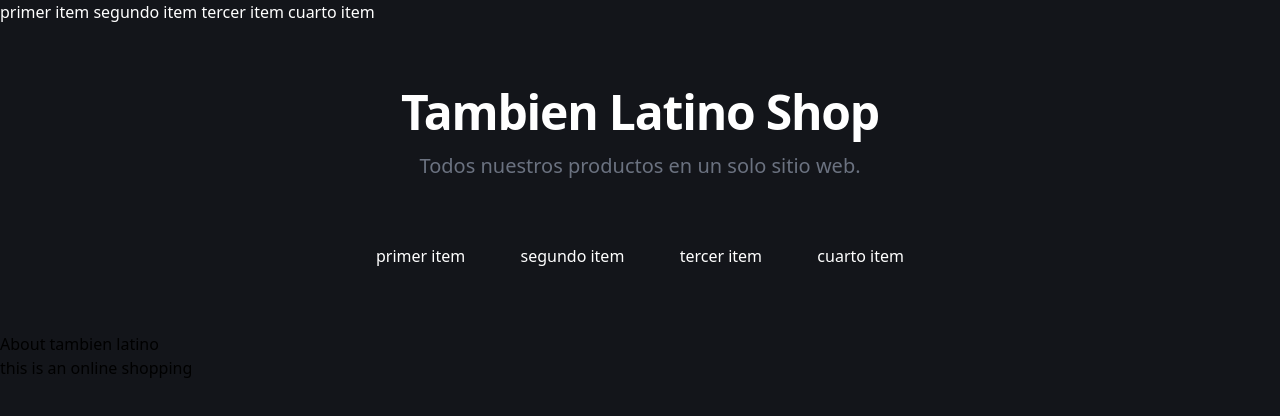
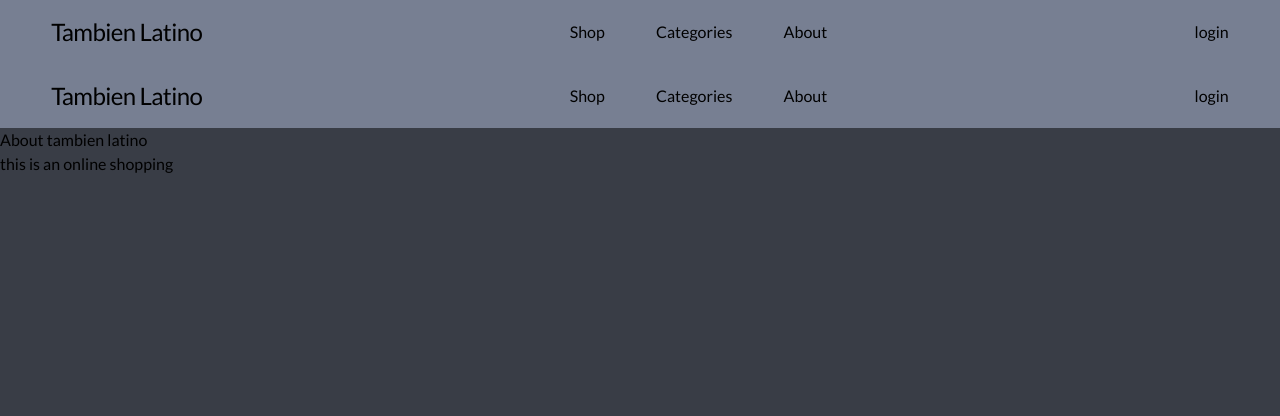
Before and after one commit to afrancocedeno/tambien_latino-shop-front, an Astro site: page /about in a window 1280 px wide. Built offline with nearby package versions, Linux system fonts and the light colour scheme; Astro itself is replaced by a stand-in of ours.

Commit message:
file update | navbar in progress

```diff
--- a/src/components/Header.astro
+++ b/src/components/Header.astro
@@ -1,22 +1,18 @@
 ---
+import Navbar from "./Navbar.astro";
+
 // js code
+
 ---
 
-<header class="py-8 px-4 mx-auto max-w-xl lg:py-16 lg:px-6">
-    <div class="mx-auto text-center mb-8 lg:mb-16">
+<header class="bg-[#777f92]">
+    <Navbar />
+<!--     <div class="mx-auto text-center mb-8 lg:mb-16">
         <h2 class="mb-4 text-5xl tracking-tight font-extrabold text-white">
             Tambien Latino Shop
         </h2>
         <p class="font-light text-gray-500 sm:text-xl dark:text-gray-400">
             Todos nuestros productos en un solo sitio web.
         </p>
-    </div>
-    <nav
-        class="flex flex-col items-center justify-between w-full text-center md:flex-row"
-    >
-        <a href="/foo" class="text-white">primer item</a>
-        <a href="/bar" class="text-white">segundo item</a>
-        <a href="/bar" class="text-white">tercer item</a>
-        <a href="/bar" class="text-white">cuarto item</a>
-    </nav>
+    </div> -->
 </header>
--- a/src/components/Navbar.astro
+++ b/src/components/Navbar.astro
@@ -1,7 +1,27 @@
-<nav>
-    <!-- class="flex flex-col items-center justify-between w-full text-center md:flex-row" -->
-    <a href="/foo" class="text-white">primer item</a>
-    <a href="/bar" class="text-white">segundo item</a>
-    <a href="/bar" class="text-white">tercer item</a>
-    <a href="/bar" class="text-white">cuarto item</a>
+<nav class="flex justify-between items-center w-[92%]  mx-auto">
+    <div>
+        <h2 class="mb-4 mt-4 text-2xl tracking-tight fonr-extrabold">Tambien Latino</h2>
+    </div>
+    <div
+        class="nav-links duration-500 md:static absolute md:min-h-fit min-h-[60vh] left-0 top-[-100%] md:w-auto  w-full flex items-center px-5">
+        <ul class="flex md:flex-row flex-col md:items-center md:gap-[4vw] gap-8">
+            <li>
+                <a class="hover:text-gray-500" href="#">Shop</a>
+            </li>
+            <li>
+                <a class="hover:text-gray-500" href="#">Categories</a>
+            </li>
+            <li>
+                <a class="hover:text-gray-500" href="#">About</a>
+            </li>
+        </ul>
+    </div>
+    <div class="nav-icons">
+        <button>login</button>
+    </div>
+ <!--    <div class="flex items-center gap-6">
+        <button class="bg-[#a6c1ee] text-white px-5 py-2 rounded-full hover:bg-[#87acec]">Sign in</button>
+        <ion-icon onclick="onToggleMenu(this)" name="menu" class="text-3xl cursor-pointer md:hidden"></ion-icon>
+    </div> -->
+
 </nav>
--- a/src/layouts/Layout.astro
+++ b/src/layouts/Layout.astro
@@ -1,5 +1,5 @@
 ---
-import Navbar from '../components/Navbar.astro';
+import Header from "../components/Header.astro";
 
 interface Props {
 	title: string;
@@ -17,38 +17,26 @@ const { title } = Astro.props;
 		<link rel="icon" type="image/svg+xml" href="/favicon.svg" />
 		<meta name="generator" content={Astro.generator} />
 		<title>{title}</title>
+		<!-- fonts -->
+		<link rel="preconnect" href="https://fonts.googleapis.com" />
+		<link rel="preconnect" href="https://fonts.gstatic.com" crossorigin />
+		<link
+			href="https://fonts.googleapis.com/css2?family=Lato:wght@300;400&display=swap"
+			rel="stylesheet"
+		/>
 	</head>
-	<body>
-		<Navbar />
+	<body class="font-[Lato] bg-[#393d46] h-screen">
+		<Header />
 		<slot />
 	</body>
 </html>
 <style is:global>
-	:root {
-		--accent: 136, 58, 234;
-		--accent-light: 224, 204, 250;
-		--accent-dark: 49, 10, 101;
-		--accent-gradient: linear-gradient(
-			45deg,
-			rgb(var(--accent)),
-			rgb(var(--accent-light)) 30%,
-			white 60%
-		);
-	}
+	:root {}
 	html {
 		font-family: system-ui, sans-serif;
 		background: #13151a;
 		background-size: 224px;
+		color-scheme: dark light;
 	}
-	code {
-		font-family:
-			Menlo,
-			Monaco,
-			Lucida Console,
-			Liberation Mono,
-			DejaVu Sans Mono,
-			Bitstream Vera Sans Mono,
-			Courier New,
-			monospace;
-	}
+	code {}
 </style>
--- a/src/pages/about.astro
+++ b/src/pages/about.astro
@@ -3,7 +3,7 @@ import Header from "../components/Header.astro";
 import Layout from "../layouts/Layout.astro"
 ---
 
-<Layout title="Aboutf">
+<Layout title="About">
     <Header/>
 </Layout>
 <h1>About tambien latino</h1>
--- /dev/null
+++ b/src/pages/admin.astro
@@ -0,0 +1,9 @@
+---
+import Header from "../components/Header.astro";
+import Layout from "../layouts/Layout.astro"
+---
+
+<Layout title="Admin">
+    <h1>Admin Panel</h1>
+    <p>this is an online shopping</p>
+</Layout>
--- a/src/pages/index.astro
+++ b/src/pages/index.astro
@@ -5,6 +5,5 @@ import Header from "../components/Header.astro";
 
 <Layout title="Tambien Latino Shop.">
 	<main>
-		<Header />
 	</main>
 </Layout>
--- /dev/null
+++ b/src/pages/login.astro
@@ -0,0 +1,11 @@
+---
+import Layout from "../layouts/Layout.astro";
+---
+
+<Layout title="Login">
+    <div class="w-screen h-screen flex items-center">
+        <div class="text-center w-full">
+            <button class="rounded-md p-2 bg-blend">login with google</button>
+        </div>
+    </div>
+</Layout>
```
